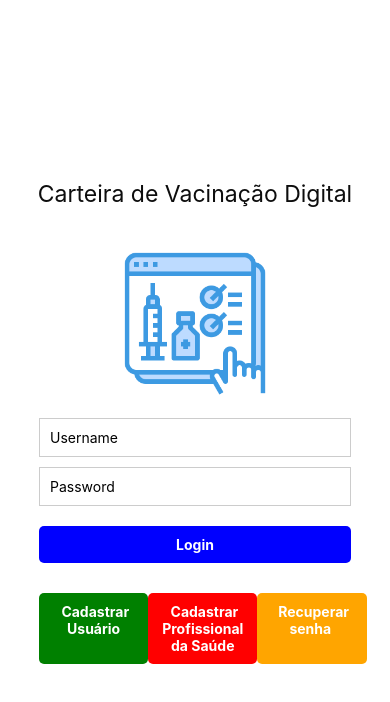
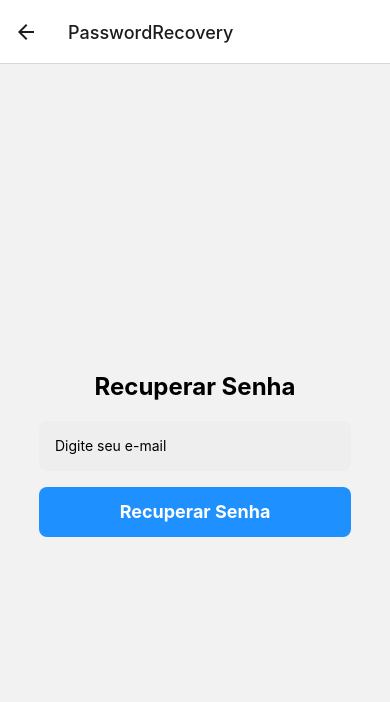
Before and after one commit to Eduardo-R-B-A/Carteira-de-vacinacao-digital, a React Native app: screen /PasswordRecovery in a window 390 px wide. Shown: the top 702 px of the page. Built offline with nearby package versions, Linux system fonts and the light colour scheme.

Commit message:
subindo tela de recuperar senha

```diff
--- a/App.js
+++ b/App.js
@@ -7,9 +7,7 @@ import { createStackNavigator } from '@react-navigation/stack';
 import UserRegistrationScreen from './screens/UserRegistrationScreen';
 import HealthProfessionalRegistrationScreen from './screens/HealthProfessionalRegistrationScreen';
 import { useNavigation } from '@react-navigation/native';
-
-
-
+import PasswordRecoveryScreen from './PasswordRecoveryScreen';
 
 
 
@@ -31,6 +29,11 @@ function HomeScreen({ username, password, setUsername, setPassword, handleLogin,
   const handleProfessionalRegister = () => {
     navigation.navigate('HealthProfessionalRegistration');
   };
+
+  const handlePasswordRecovery = () => {
+    navigation.navigate('PasswordRecovery');
+  };
+
 
 
   return (
@@ -68,7 +71,7 @@ function HomeScreen({ username, password, setUsername, setPassword, handleLogin,
         <Text style={styles.buttonText}> Cadastrar Profissional da Saúde</Text>
       </TouchableOpacity>
 
-        <TouchableOpacity style={[styles.button, { width: '35%', backgroundColor: forgotPasswordButtonColor }]} onPress={() => console.log('Recuperar senha')}>
+        <TouchableOpacity style={[styles.button, { width: '35%', backgroundColor: forgotPasswordButtonColor }]} onPress={handlePasswordRecovery}>
           <Text style={styles.buttonText}> Recuperar senha </Text>
         </TouchableOpacity>
       </View>
@@ -104,8 +107,10 @@ export default function App() {
 
       <Stack.Screen name="UserRegistration" component={UserRegistrationScreen} />
       <Stack.Screen name="HealthProfessionalRegistration" component={HealthProfessionalRegistrationScreen} />
+      <Stack.Screen name="PasswordRecovery" component={PasswordRecoveryScreen} />
     </Stack.Navigator>
   </NavigationContainer>
+
 );
 }
 
--- /dev/null
+++ b/PasswordRecoveryScreen.js
@@ -0,0 +1,60 @@
+import React, { useState } from 'react';
+import { StyleSheet, Text, View, TextInput, TouchableOpacity } from 'react-native';
+
+
+export default function PasswordRecoveryScreen() {
+    const [email, setEmail] = useState('');
+
+    const handleRecovery = () => {
+      // Lógica para enviar o e-mail de recuperação de senha
+    };
+
+    return (
+      <View style={styles.container}>
+        <Text style={styles.title}>Recuperar Senha</Text>
+        <TextInput
+          style={styles.input}
+          placeholder="Digite seu e-mail"
+          onChangeText={text => setEmail(text)}
+          value={email}
+        />
+        <TouchableOpacity style={styles.button} onPress={handleRecovery}>
+          <Text style={styles.buttonText}>Recuperar Senha</Text>
+        </TouchableOpacity>
+      </View>
+    );
+  }
+
+  const styles = StyleSheet.create({
+    container: {
+      flex: 1,
+      alignItems: 'center',
+      justifyContent: 'center',
+    },
+    title: {
+      fontSize: 24,
+      fontWeight: 'bold',
+      marginBottom: 20,
+    },
+    input: {
+      width: '80%',
+      height: 50,
+      backgroundColor: '#eee',
+      borderRadius: 8,
+      paddingHorizontal: 16,
+      marginBottom: 16,
+    },
+    button: {
+      width: '80%',
+      height: 50,
+      backgroundColor: '#1e90ff',
+      borderRadius: 8,
+      alignItems: 'center',
+      justifyContent: 'center',
+    },
+    buttonText: {
+      color: '#fff',
+      fontSize: 18,
+      fontWeight: 'bold',
+    },
+  });
--- a/navigation/StackNavigator.js
+++ b/navigation/StackNavigator.js
@@ -3,6 +3,7 @@ import { createStackNavigator } from '@react-navigation/stack';
 import HomeScreen from '../screens/HomeScreen';
 import UserRegistrationScreen from '../screens/UserRegistrationScreen';
 import HealthProfessionalRegistrationScreen from '../screens/HealthProfessionalRegistrationScreen';
+import PasswordRecoveryScreen from './PasswordRecoveryScreen';
 
 const Stack = createStackNavigator();
 
@@ -24,6 +25,11 @@ export default function StackNavigator() {
         component={HealthProfessionalRegistrationScreen}
         options={{ title: 'Cadastro de Profissional de Saúde' }}
       />
+      <Stack.Screen
+        name="PasswordRecovery"
+        component={PasswordRecoveryScreen}
+        options={{ title: 'Recuperar Senha'}}
+        />
     </Stack.Navigator>
   );
 }
--- a/screens/HomeScreen.js
+++ b/screens/HomeScreen.js
@@ -7,6 +7,7 @@ const HomeScreen = ({ username, navigation }) => {
       <Text>Bem-vindo(a), {username}!</Text>
       <Button title="Cadastrar usuário" onPress={() => navigation.navigate('UserRegistration')} />
       <Button title="Cadastrar profissional da saúde" onPress={() => navigation.navigate('HealthProfessionalRegistration')} />
+      <Button title="Recuperar senha" onPress={() => navigation.navigate('PasswordRecovery')} />
     </View>
   );
 };
```
